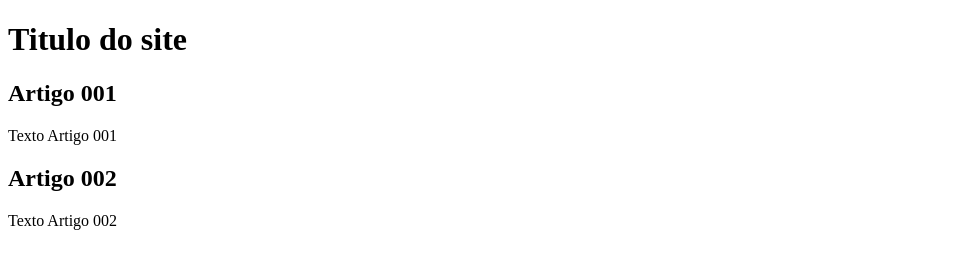
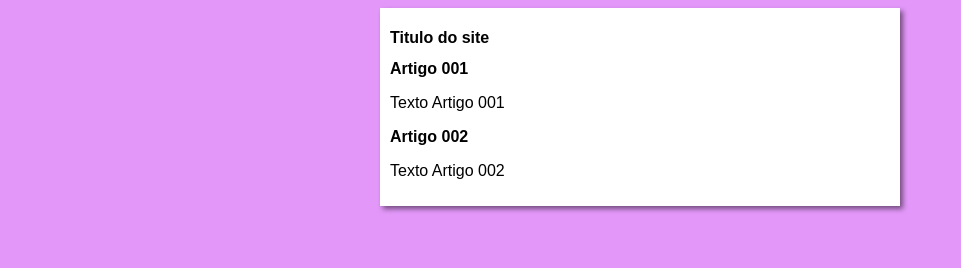
Before and after one commit to Noft/cursogit, a plain HTML site: page projeto-site/index.html in a window 1280 px wide. Shown: the whole page, without its empty margins (0-961 px from the left). Drawn offline with Linux system fonts and the light colour scheme.

Commit message:
iniciei o design

```diff
--- /dev/null
+++ b/projeto-site/estilos/style.css
@@ -0,0 +1,16 @@
+* {
+    font-family: Arial, Helvetica, sans-serif;
+    font-size: 16px;
+}
+
+body {
+    background-color: rgb(226, 151, 249);
+}
+
+main {
+    background-color: white;
+    width: 500px;
+    margin: auto;
+    padding: 10px;
+    box-shadow: 3px 3px 5px rgba(0, 0, 0, 0.489);
+}
--- a/projeto-site/index.html
+++ b/projeto-site/index.html
@@ -4,7 +4,7 @@
         <title>Titulo do site</title>
         <meta charset="UTF-8">
         <meta name="viewport" content="width=device-width, initial-scale=1">
-        <link href="css/style.css" rel="stylesheet">
+        <link href="estilos/style.css" rel="stylesheet">
     </head>
     <body>
         <main>
```
